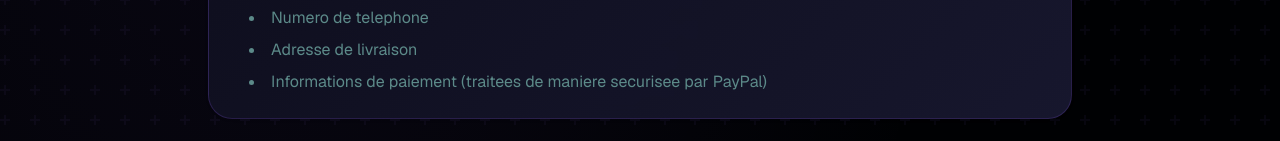
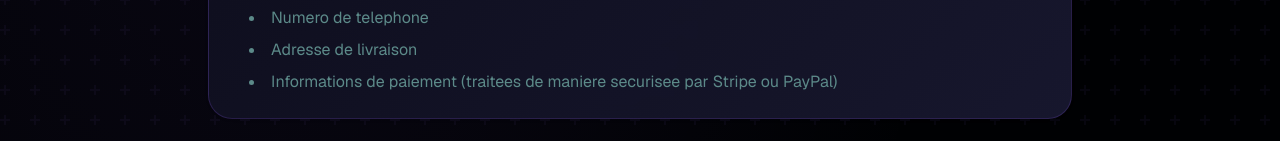
Before and after one commit to seeker-jpg/shipping-website, a Next.js app: page /privacy in a window 1280 px wide. Shown: the part 556-697 px from the top of the page. Built offline with nearby package versions, Linux system fonts and the light colour scheme.

Commit message:
feat: update privacy policy page layout and content
Co-authored-by: null <245549247+seeker-jpg@users.noreply.github.com>

```diff
--- a/app/privacy/page.tsx
+++ b/app/privacy/page.tsx
@@ -33,7 +33,7 @@ export default function PrivacyPage() {
               <li>Adresse email</li>
               <li>Numero de telephone</li>
               <li>Adresse de livraison</li>
-              <li>Informations de paiement (traitees de maniere securisee par PayPal)</li>
+              <li>Informations de paiement (traitees de maniere securisee par Stripe ou PayPal)</li>
             </ul>
           </CardContent>
         </Card>
```
